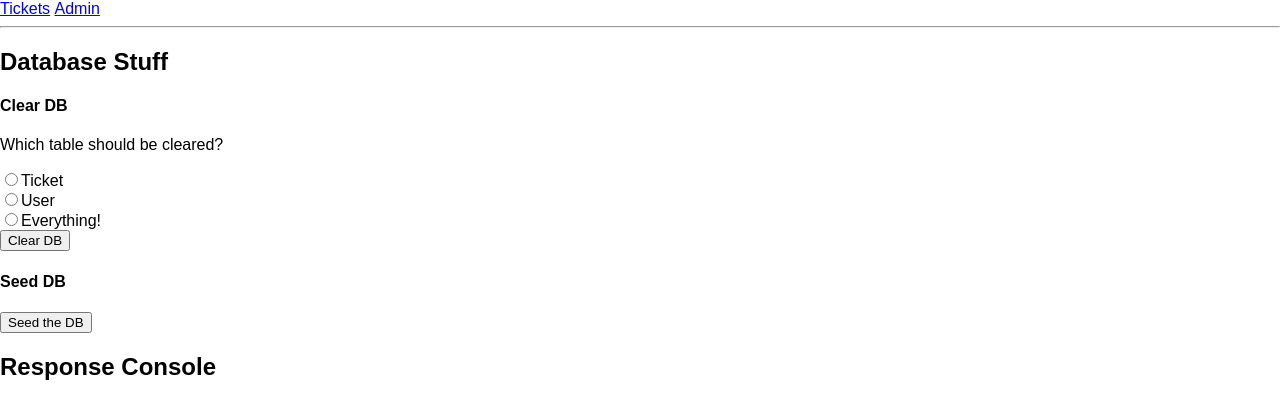
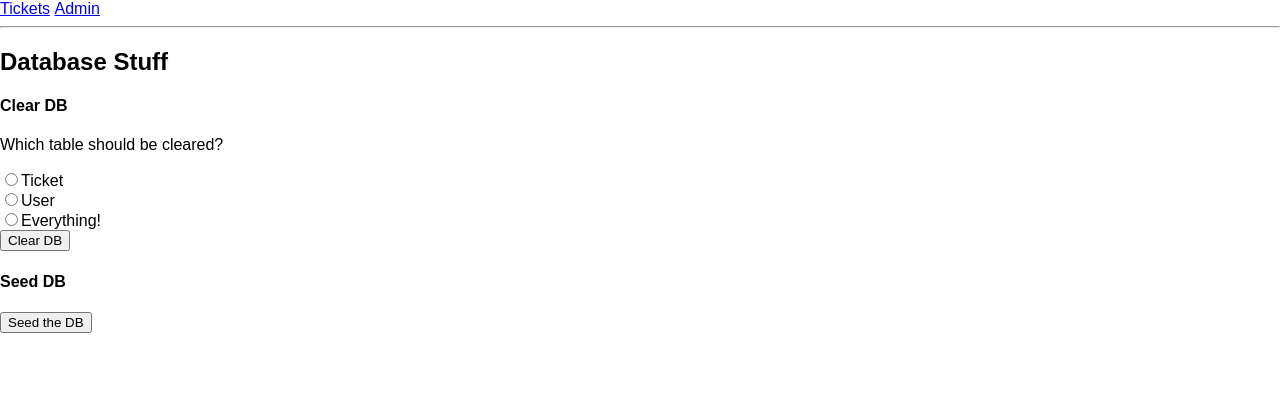
Before and after one commit to nicholasjackson827/jegy, a React (Create React App) app in the folder app/: page /admin in a window 1280 px wide. Shown: the top 418 px of the page. Built offline with nearby package versions, Linux system fonts and the light colour scheme.

Commit message:
Response Console on admin page now only shows when there's something in the console to show

```diff
--- a/app/src/Admin.js
+++ b/app/src/Admin.js
@@ -77,6 +77,8 @@ class Admin extends Component {
           <button type="submit">Seed the DB</button>
         </form>
 
+        {this.state.responseConsole.length > 0 && (
+          <div>
             <h2>Response Console</h2>
             <pre>
               {this.state.responseConsole.map(log => (
@@ -87,6 +89,8 @@ class Admin extends Component {
               ))}
             </pre>
           </div>
+        )}
+      </div>
     );
   }
 }
```
Lines whose indentation alone changed are shown as unchanged.
